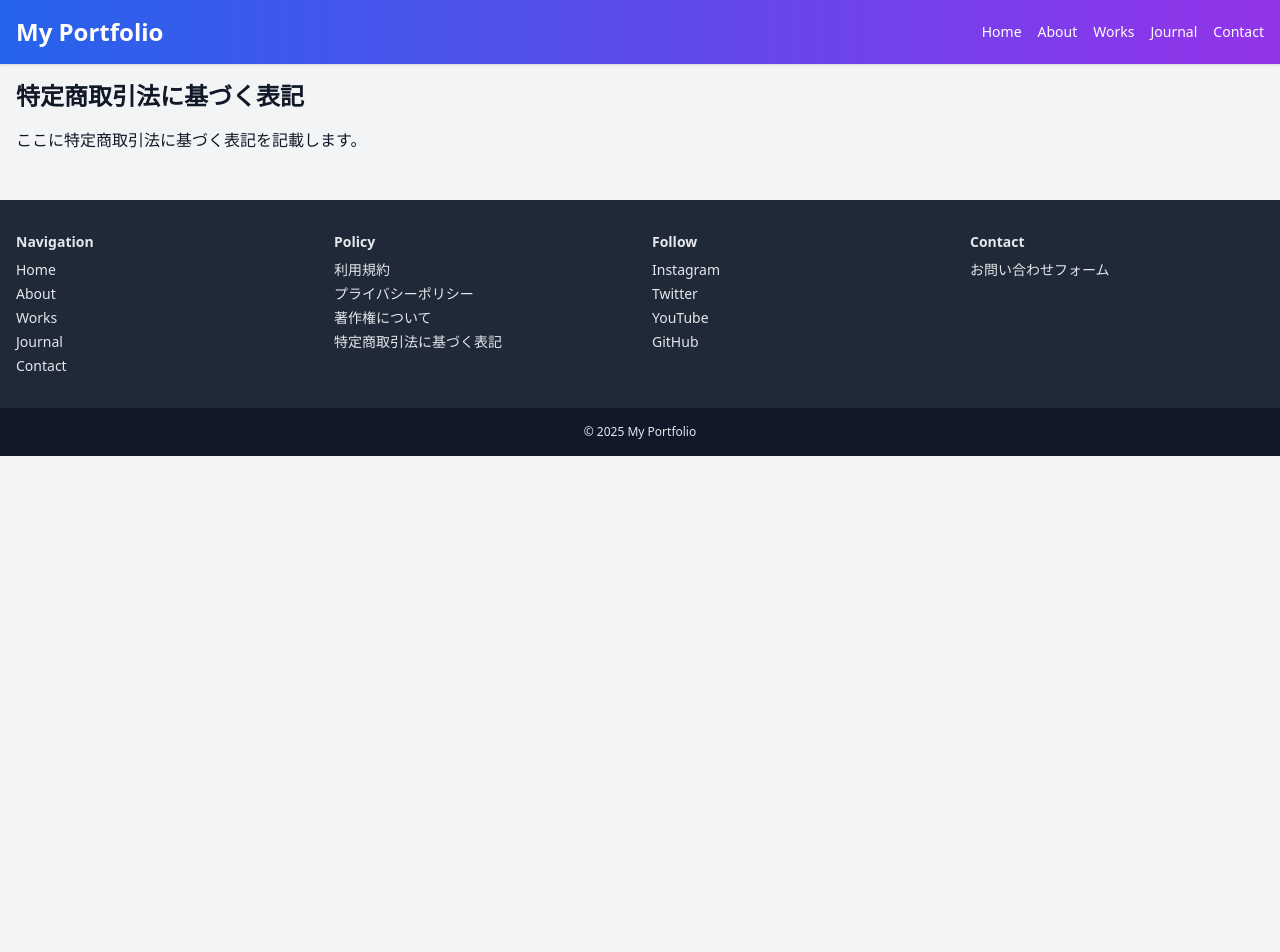
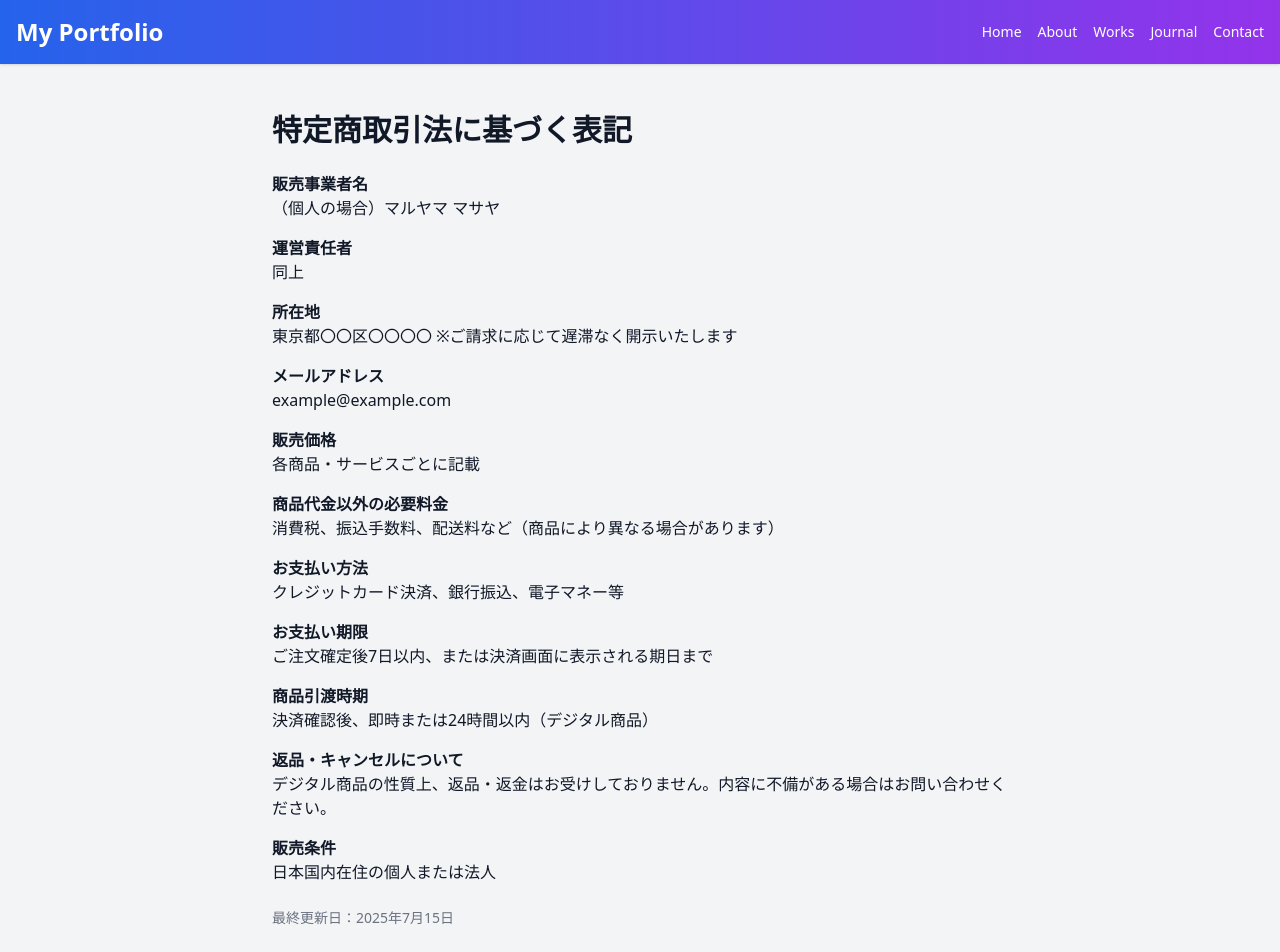
Before and after one commit to maruyamamasaya/Portfolio, a Next.js app: page /policy/law in a window 1280 px wide. Shown: the top 952 px of the page. Before the commit the page ends 800 px from the top, so only its background shows below. Built offline with nearby package versions, Linux system fonts and the light colour scheme.

Commit message:
Add detailed trade law notice

```diff
--- a/src/app/policy/law/page.tsx
+++ b/src/app/policy/law/page.tsx
@@ -1,8 +1,58 @@
 export default function Law() {
   return (
-    <div>
-      <h1 className="text-2xl font-bold mb-4">特定商取引法に基づく表記</h1>
-      <p>ここに特定商取引法に基づく表記を記載します。</p>
+    <div className="max-w-3xl mx-auto px-4 py-8">
+      <h1 className="text-3xl font-extrabold mb-6">特定商取引法に基づく表記</h1>
+
+      <dl className="space-y-4">
+        <div>
+          <dt className="font-bold">販売事業者名</dt>
+          <dd>（個人の場合）マルヤマ マサヤ</dd>
+        </div>
+        <div>
+          <dt className="font-bold">運営責任者</dt>
+          <dd>同上</dd>
+        </div>
+        <div>
+          <dt className="font-bold">所在地</dt>
+          <dd>東京都〇〇区〇〇〇〇 ※ご請求に応じて遅滞なく開示いたします</dd>
+        </div>
+        <div>
+          <dt className="font-bold">メールアドレス</dt>
+          <dd>example@example.com</dd>
+        </div>
+        <div>
+          <dt className="font-bold">販売価格</dt>
+          <dd>各商品・サービスごとに記載</dd>
+        </div>
+        <div>
+          <dt className="font-bold">商品代金以外の必要料金</dt>
+          <dd>消費税、振込手数料、配送料など（商品により異なる場合があります）</dd>
+        </div>
+        <div>
+          <dt className="font-bold">お支払い方法</dt>
+          <dd>クレジットカード決済、銀行振込、電子マネー等</dd>
+        </div>
+        <div>
+          <dt className="font-bold">お支払い期限</dt>
+          <dd>ご注文確定後7日以内、または決済画面に表示される期日まで</dd>
+        </div>
+        <div>
+          <dt className="font-bold">商品引渡時期</dt>
+          <dd>決済確認後、即時または24時間以内（デジタル商品）</dd>
+        </div>
+        <div>
+          <dt className="font-bold">返品・キャンセルについて</dt>
+          <dd>
+            デジタル商品の性質上、返品・返金はお受けしておりません。内容に不備がある場合はお問い合わせください。
+          </dd>
+        </div>
+        <div>
+          <dt className="font-bold">販売条件</dt>
+          <dd>日本国内在住の個人または法人</dd>
+        </div>
+      </dl>
+
+      <p className="text-sm text-gray-500 mt-6">最終更新日：2025年7月15日</p>
     </div>
   );
 }
```
